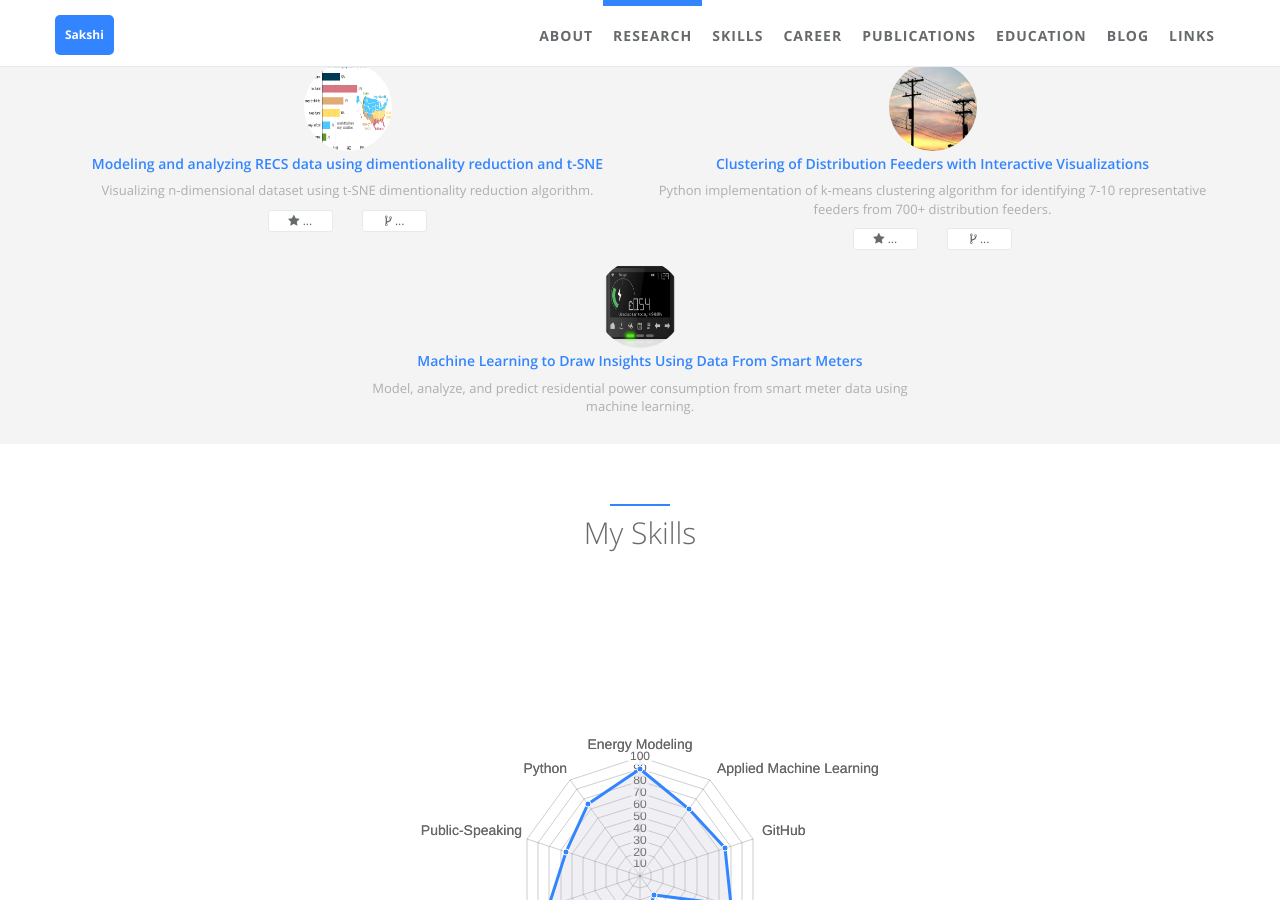
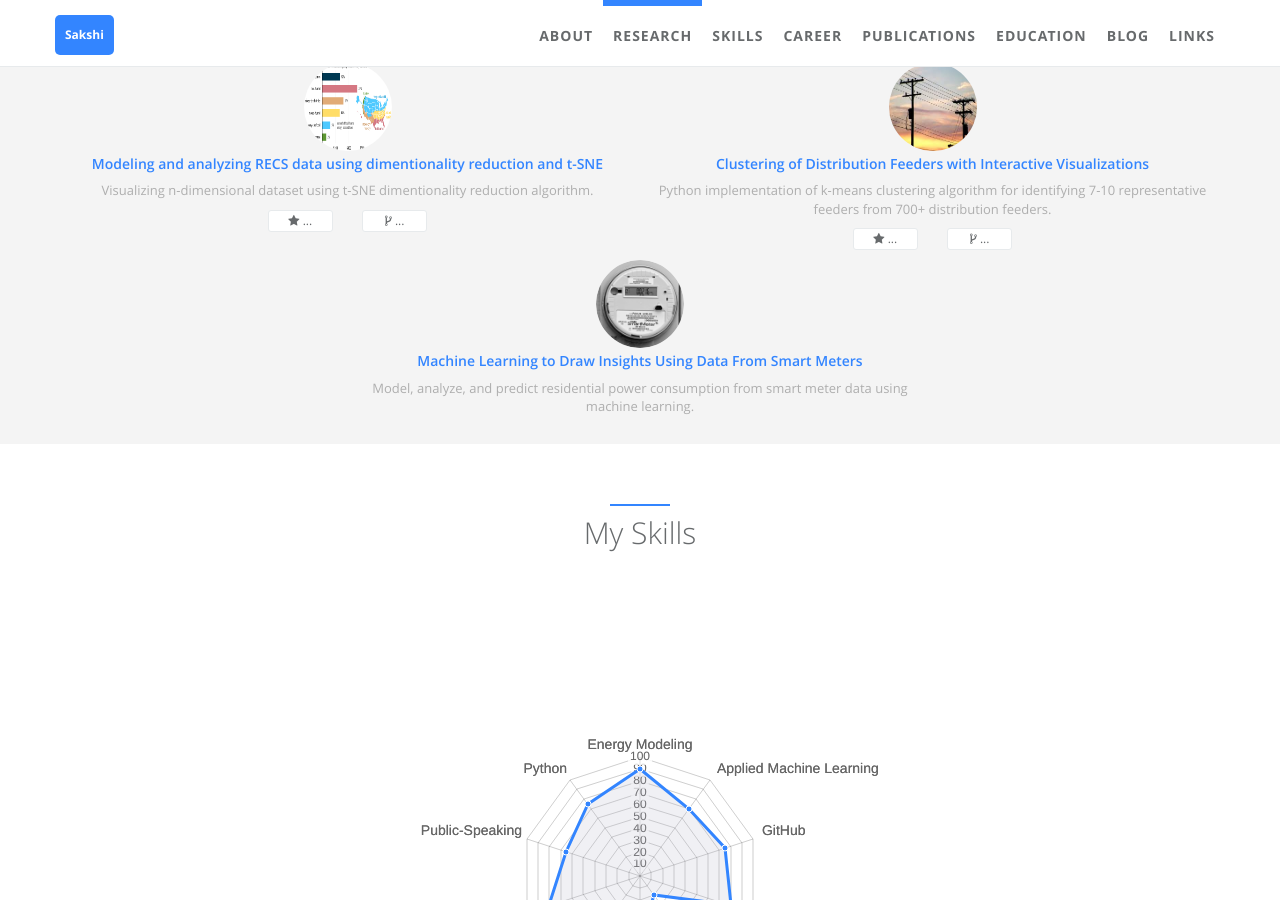
Before and after one commit to sakshi-mishra/sakshi-mishra.github.io, a Jekyll site: the page built from index.html, in a window 1280 px wide and 900 px high, scrolled down 1321 px. Built offline with Jekyll 4.4.1, drawn with Linux system fonts in a browser that asks for light colours.

Commit message:
fixing smart meter image

```diff
--- a/_data/index/research.yml
+++ b/_data/index/research.yml
@@ -33,5 +33,5 @@
 - name: Machine Learning to Draw Insights Using Data From Smart Meters
   i18n: cpython
   url: https://sakshi-mishra.github.io/PowerData_analysis_modeling_prediction_and_more
-  img: /static/assets/img/landing/smart-meter.png
+  img: /static/assets/img/landing/smart-meter.jpg
   desc: Model, analyze, and predict residential power consumption from smart meter data using machine learning.
```
Also changed, not shown: static/assets/img/landing/smart-meter.jpg (added), static/assets/img/landing/smart-meter.png (deleted).
